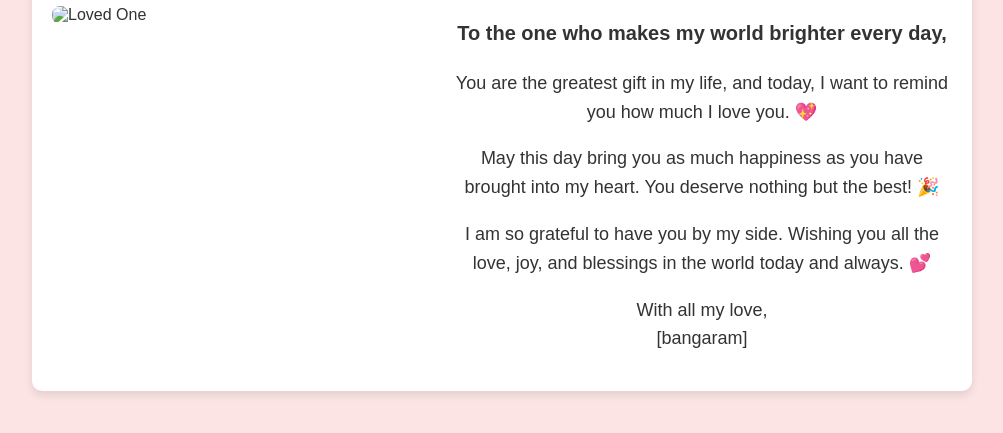
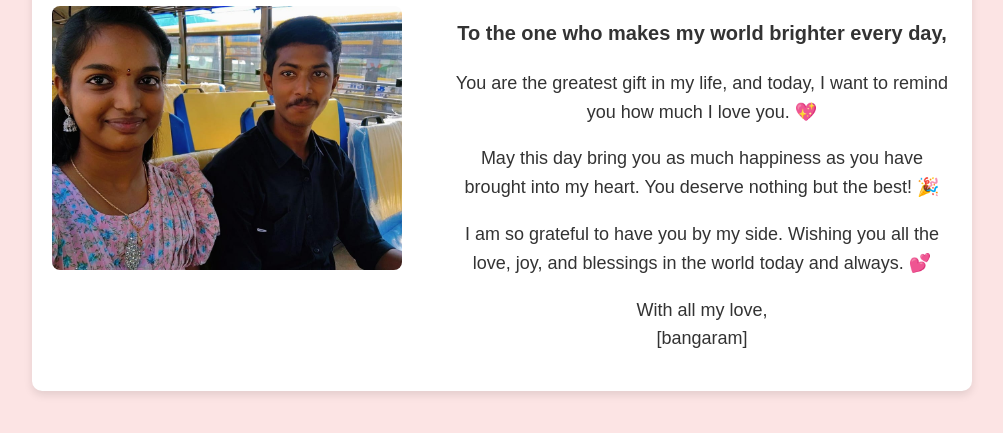
Before and after one commit to SUSHMA1214/wish-11, a plain HTML site: page index.html in a window 1280 px wide. Shown: the part 249-682 px from the top of the page, without its empty margins (138-1141 px from the left). Drawn offline with Linux system fonts and the light colour scheme.

Commit message:
Add files via upload

```diff
--- a/index.html
+++ b/index.html
@@ -11,7 +11,7 @@
 
         <!-- Birthday Photo of Loved One -->
         <div style="flex: 1; max-width: 350px; padding-right: 20px;">
-            <img src="../mine/pic.jpg" alt="Loved One" style="width: 100%; height: 60%; border-radius: 8px; object-fit: cover; margin-top: 75px;">
+            <img src="assets/img/about/pic.jpg" alt="Loved One" style="width: 100%; height: 60%; border-radius: 8px; object-fit: cover; margin-top: 75px;">
         </div>
 
         <!-- Birthday Message -->
```
Also changed, not shown: assets/img/about/pic.jpg (added).
